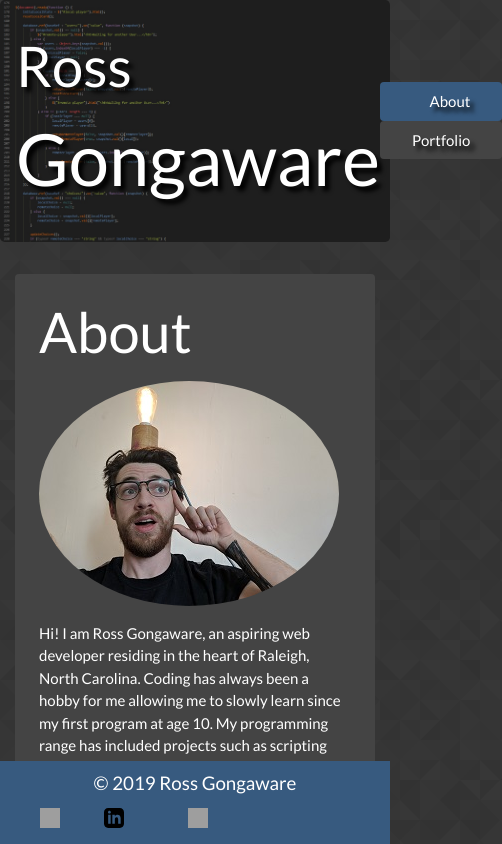
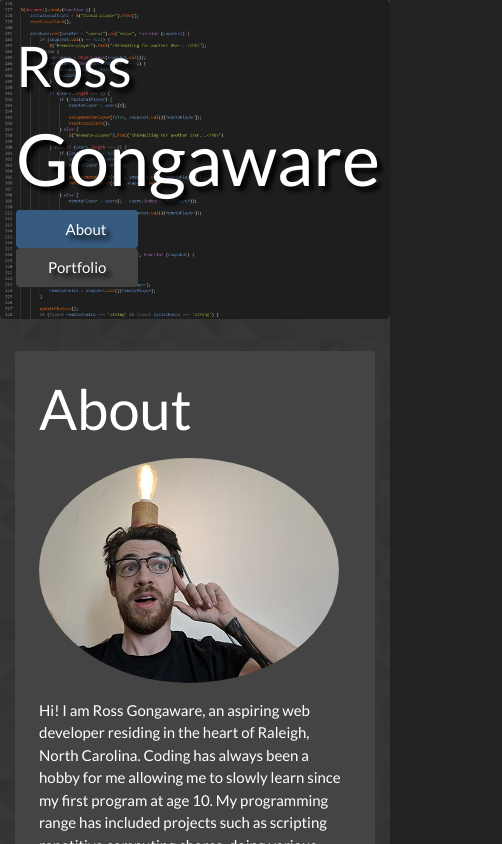
Before and after one commit to rossgong/updated-portfolio, a plain HTML site: page index.html in a window 390 px wide. Shown: the top 844 px of the page, 502 px wide, since content can reach past the window. Drawn offline with nearby package versions, Linux system fonts and the light colour scheme; grey boxes are pictures that could not be loaded.

Commit message:
Made header and footer cleaner on small screen sizes

```diff
--- a/assets/css/structure.css
+++ b/assets/css/structure.css
@@ -18,3 +18,9 @@ body {
     background-repeat: no-repeat;
     text-shadow: black 0.3em 0.3em 0.3em;
 }
+
+@media (max-width: 576px) {
+	.fixed-bottom {
+		position: unset;
+	}
+}
--- a/index.html
+++ b/index.html
@@ -14,7 +14,7 @@
 
 <body>
 
-	<div class="jumbotron d-flex justify-content-between" id="top-bar">
+	<div class="jumbotron d-flex flex-wrap justify-content-between" id="top-bar">
 		<div class="">
 			<p class="display-4">Ross</p>
 			<h1 class="display-3">Gongaware</h1>
```
Also changed, not shown: portfolio.html (+1 -1 lines).
